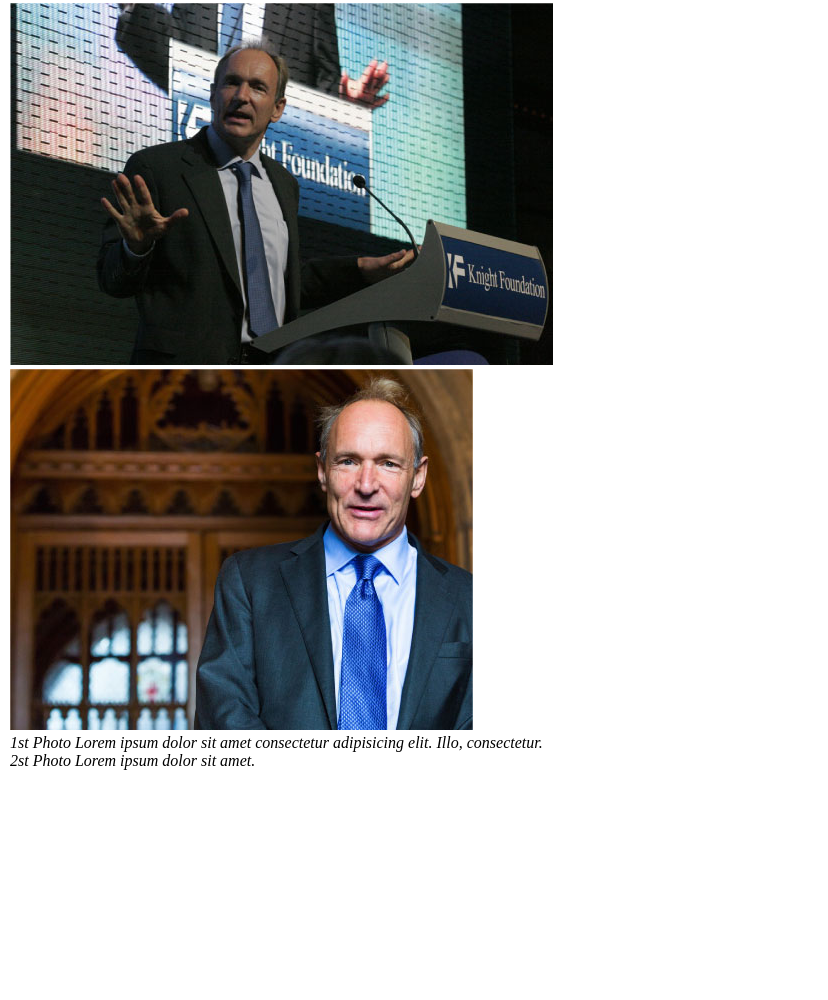
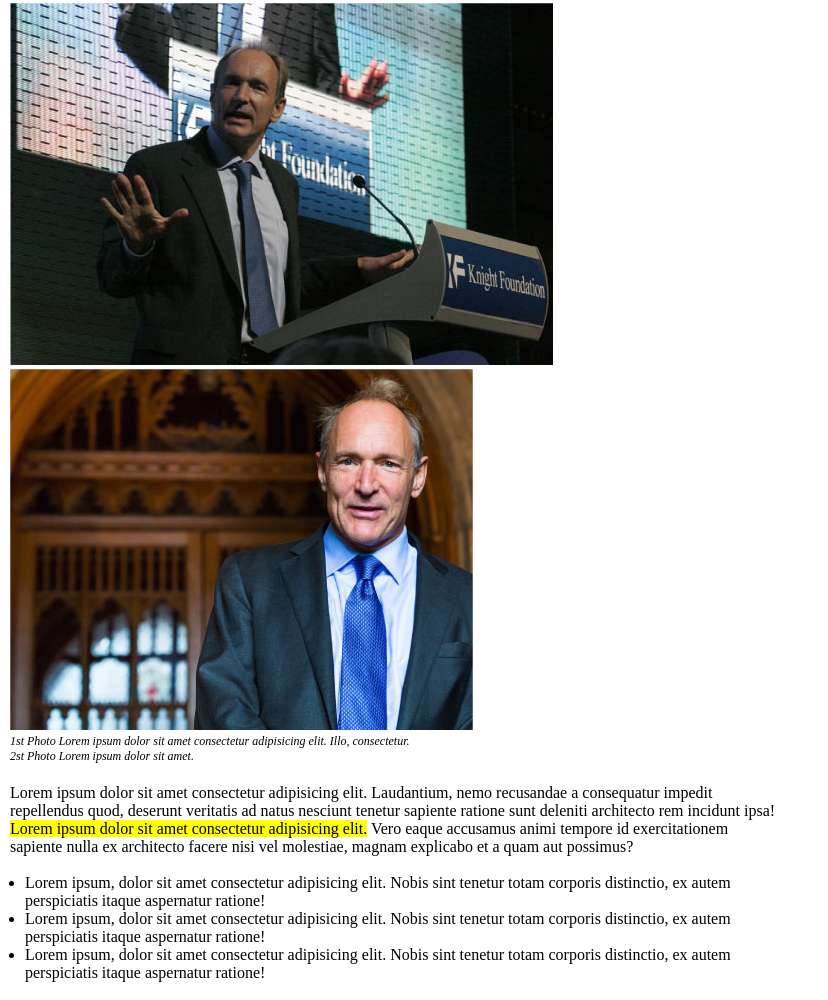
Before and after one commit to mekkiouertani/html-css-booleaner, a plain HTML site: page index.html in a window 1280 px wide. Shown: the part 269-1269 px from the top of the page, without its empty margins (0-828 px from the left). Before the commit the page ends 1059 px from the top, so only its background shows below. Drawn offline with Linux system fonts and the light colour scheme.

Commit message:
add first paragraph

```diff
--- a/css/style.css
+++ b/css/style.css
@@ -47,4 +47,13 @@ main h1{
 
 .title-photos p{
     font-style: italic;
+    font-size: 12px;
 }
+
+p span{
+    background-color: yellow;
+}
+
+ul{
+    margin-left: 15px;
+}
--- a/index.html
+++ b/index.html
@@ -27,9 +27,22 @@
                 <p>2st Photo Lorem ipsum dolor sit amet.</p>
             </div>
         </section>
-        <section>
+        <!-- PRIMO PARAGRAFO CON ELENCO PUNTATO -->
+        <section class="first-paragraph">
+            <p>Lorem ipsum dolor sit amet consectetur adipisicing elit. Laudantium, nemo recusandae a consequatur impedit repellendus quod, deserunt veritatis ad natus nesciunt tenetur sapiente ratione sunt deleniti architecto rem incidunt ipsa! <span>Lorem ipsum dolor sit amet consectetur adipisicing elit.</span> Vero eaque accusamus animi tempore id exercitationem sapiente nulla ex architecto facere nisi vel molestiae, magnam explicabo et a quam aut possimus?</p>
+            <br>
+            <ul>
+                <li>Lorem ipsum, dolor sit amet consectetur adipisicing elit. Nobis sint tenetur totam corporis distinctio, ex autem perspiciatis itaque aspernatur ratione!</li>
+                <li>Lorem ipsum, dolor sit amet consectetur adipisicing elit. Nobis sint tenetur totam corporis distinctio, ex autem perspiciatis itaque aspernatur ratione!</li>
+                <li>Lorem ipsum, dolor sit amet consectetur adipisicing elit. Nobis sint tenetur totam corporis distinctio, ex autem perspiciatis itaque aspernatur ratione!</li>
+            </ul>
+            <br>
+        </section>
+        <!-- TABELLA -->
+        <table>
 
-        </section>
+        </table>
+
     </main>
 </body>
 </html>
```
